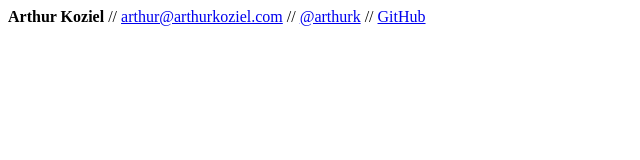
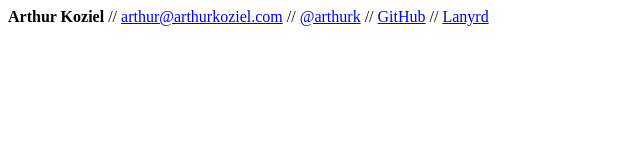
Before and after one commit to arthurk/arthur-k.appspot.com, a plain HTML site: page static/index.html in a window 1280 px wide. Shown: the full height of the page, 0-640 px from the left. Drawn offline with Linux system fonts and the light colour scheme.

Commit message:
added lanyrd link

```diff
--- a/static/index.html
+++ b/static/index.html
@@ -1 +1 @@
-<!DOCTYPE html><html><head><title>Arthur Koziel</title></head><strong>Arthur Koziel</strong> // <a href="mailto:arthur@arthurkoziel.com">arthur@arthurkoziel.com</a> // <a href="http://twitter.com/arthurk">@arthurk</a> // <a href="http://github.com/arthurk">GitHub</a></body></html>
+<!DOCTYPE html><html><head><title>Arthur Koziel</title></head><strong>Arthur Koziel</strong> // <a href="mailto:arthur@arthurkoziel.com">arthur@arthurkoziel.com</a> // <a href="http://twitter.com/arthurk">@arthurk</a> // <a href="http://github.com/arthurk">GitHub</a> // <a href="http://lanyrd.com/people/arthurk/">Lanyrd</a></body></html>
```
